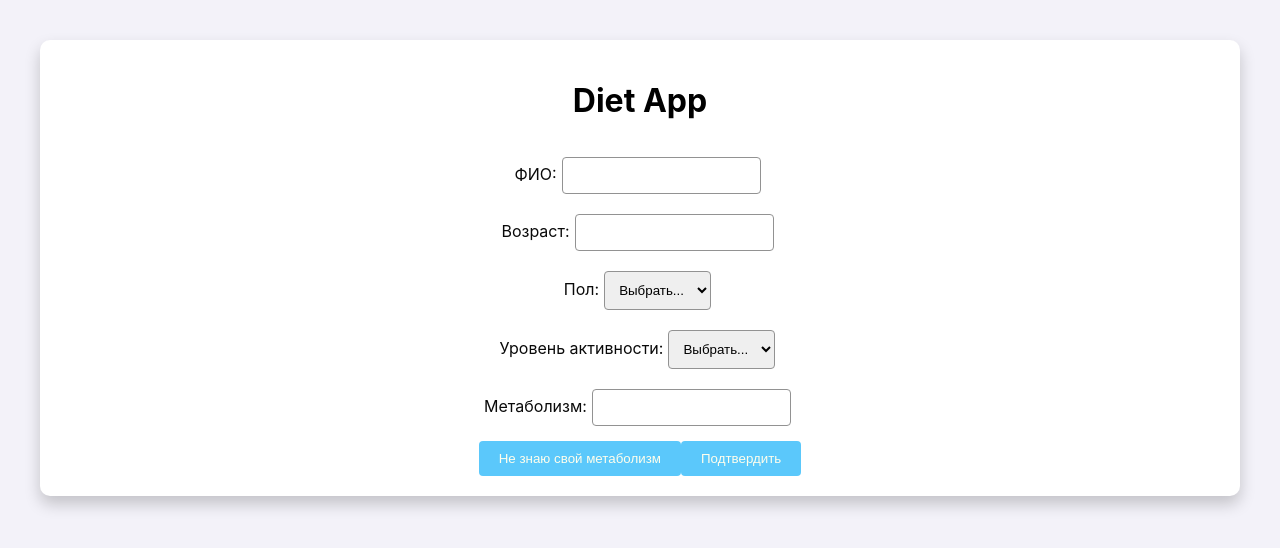
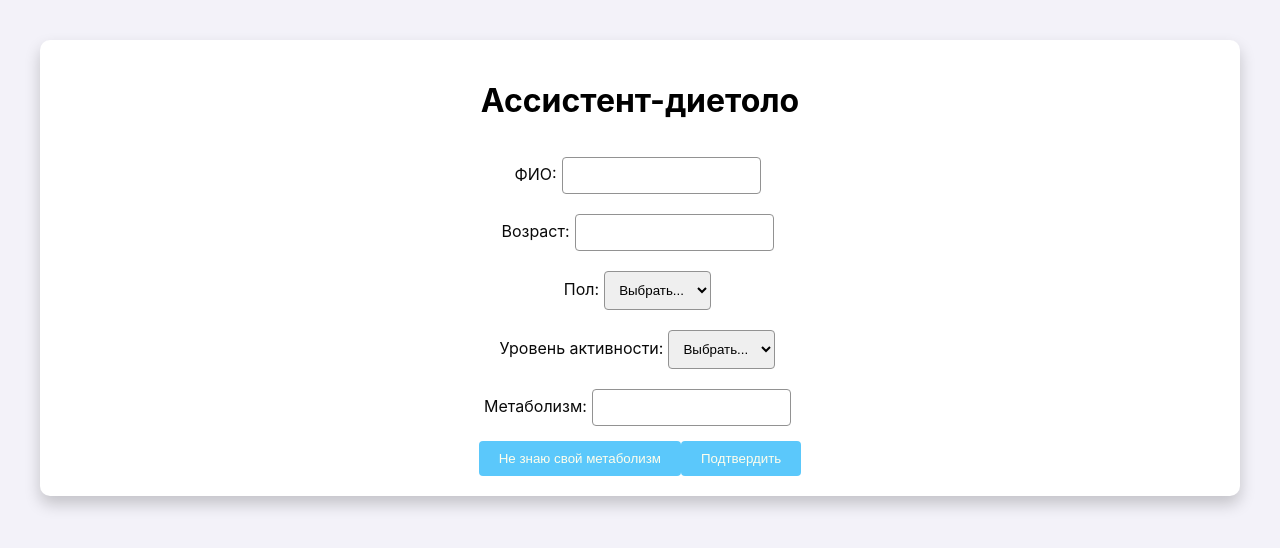
Before and after one commit to hitchhiker11/diet_web_bot, a React (Create React App) app: page / in a window 1280 px wide. Shown: the top 548 px of the page. Built offline with nearby package versions, Linux system fonts and the light colour scheme.

Commit message:
Update App.js

```diff
--- a/src/App.js
+++ b/src/App.js
@@ -31,7 +31,7 @@ function App() {
 
   return (
     <div className="App">
-      <h1>Diet App</h1>
+      <h1>Ассистент-диетоло</h1>
       <form onSubmit={handleSubmit}>
         <label>
           ФИО:
```
